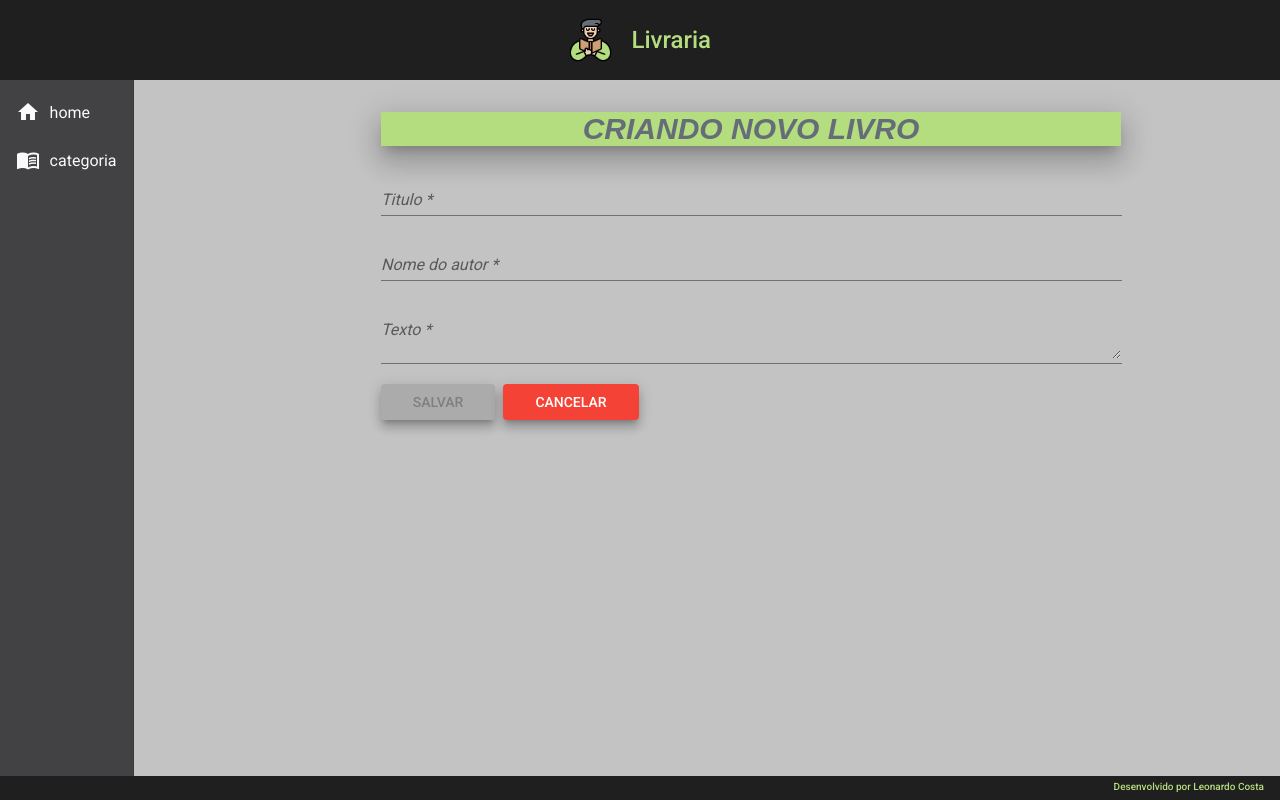
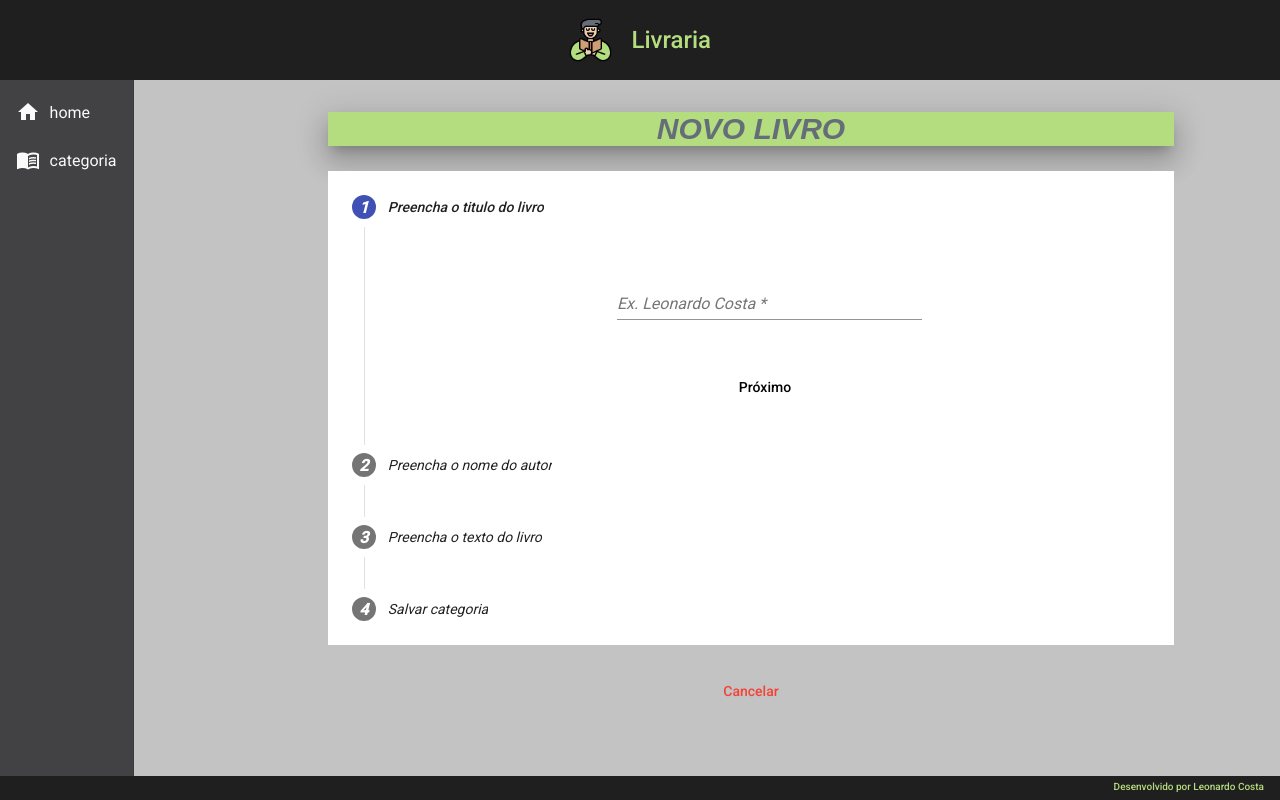
Before and after one commit to Dev-Leonardo-Costa/Livraria-front, an Angular app in the folder livraria-front/: page /categorias/1/livros/create in a window 1280 px wide. Built offline with nearby package versions, Linux system fonts and the light colour scheme.

Commit message:
refatoração no estilo das paginas

```diff
--- a/livraria-front/src/app/components/views/categoria/categoria-create/categoria-create.component.css
+++ b/livraria-front/src/app/components/views/categoria/categoria-create/categoria-create.component.css
@@ -17,10 +17,6 @@ h2{
     background-color: #B4DD7F;
 }
 
-.form{
-    width: 100%;
-}
-
 .buttons{
     width: 100%;
     text-align: start;
@@ -32,3 +28,19 @@ button{
     padding-right: 2rem;
     padding-left: 2rem;
 }
+
+.example-input-wrapper{
+    margin-top: 2rem;
+    color: #656D78;
+}
+
+.mat-form-field {
+    display: inline-block;
+    position: relative;
+    text-align: left;
+    width: 50%;
+}
+
+.buttonf{
+    width: 100%;
+}
--- a/livraria-front/src/app/components/views/categoria/categoria-create/categoria-create.component.html
+++ b/livraria-front/src/app/components/views/categoria/categoria-create/categoria-create.component.html
@@ -1,16 +1,15 @@
 <form>
-    <H2 class="mat-elevation-z17">CRIANDO NOVA CATEGORIA</H2>
-
+  <H2 class="mat-elevation-z17">NOVA CATEGORIA</H2>
     <mat-vertical-stepper [linear]="false" #stepper [animationDuration]="duration.value">
-        <mat-step [stepControl]="firstFormGroup">
+      <mat-step [stepControl]="firstFormGroup">
           <form [formGroup]="firstFormGroup">
             <ng-template matStepLabel>Preencha o nome da categoria</ng-template>
             <mat-form-field>
-                <input matInput [(ngModel)] ="categoria.nome" [formControl]="nome" required type="text" name="nome" placeholder="Ex. Computação">
+                <input class="input" matInput [(ngModel)] ="categoria.nome" [formControl]="nome" required type="text" name="nome" placeholder="Ex. Computação">
                 <mat-error *ngIf="nome.invalid">{{ getMessage() }}</mat-error>
             </mat-form-field>
-            <div>
-              <button class="mat-elevation-z8" mat-stroked-button color="accent" mat-button matStepperNext>Next</button>
+            <div class="example-label">
+              <button mat-button matStepperNext>Próximo</button>
             </div>
           </form>
         </mat-step>
@@ -21,24 +20,23 @@
                 <textarea matInput [(ngModel)]="categoria.descricao" [formControl]="descricao" required type="text" name="descricao" placeholder="Ex. Livros de Computação"></textarea>
                 <mat-error *ngIf="descricao.invalid">{{ getMessage() }}</mat-error>
             </mat-form-field>
-            <div class="button">
+            <div class="example-label">
+              <button mat-button matStepperNext>Próximo</button>
               <button mat-button matStepperPrevious>Voltar</button>
-              <button mat-button matStepperNext>Próximo</button>
             </div>
           </form>
         </mat-step>
         <mat-step>
           <ng-template matStepLabel>Salvar categoria</ng-template>
-            <div class="button">
-                <button (click)="salvar()" [disabled]="getMessage()" class="mat-elevation-z8" mat-raised-button color="primary" mat-button matStepperNext>Next</button>
-                <button mat-raised-button color="accent" matStepperPrevious>Voltar</button>
-                <button (click)="cancelar()" class="mat-elevation-z8" mat-raised-button color="warn">Cancelar</button>
+            <div class="example-label">
+                <button (click)="salvar()" [disabled]="getMessage()" mat-button color="primary" mat-button matStepperNext>Salvar</button>
+                <button mat-button  matStepperPrevious>Voltar</button>
             </div>
         </mat-step>
+        <div class="example-input-wrapper">
+          <label for="duration" style="color: #3F51B5;">Velocidade da animação</label>
+          <input id="duration" value="1300" type="number" min="0" step="100" #duration>
+        </div>
       </mat-vertical-stepper>
-
-      <div class="example-input-wrapper">
-        <label for="duration">Velocidade da animação</label>
-        <input id="duration" value="2000" type="number" min="0" step="100" #duration>
-      </div>
+      <button class="buttonf" (click)="cancelar()" mat-button color="warn">Cancelar</button>
 </form>
--- a/livraria-front/src/app/components/views/categoria/categoria-read/categoria-read.component.css
+++ b/livraria-front/src/app/components/views/categoria/categoria-read/categoria-read.component.css
@@ -23,7 +23,7 @@
 
 .table{
     width: 100%;
-    background: #424144;
+    background: white;
 }
 
 .edit{
@@ -33,15 +33,17 @@
 
 .delete{
     color:rgb(222, 54, 54);
-    margin-left: .5rem;
+    margin-left: .3rem;
 }
 
 .mat-header-cell {
-    color: white;
+    color: rgb(0, 0, 0);
+	font-size: 15px;
+    font-weight:bold;
 }
 
 .mat-cell, .mat-footer-cell {
-    color: white;
+    color: rgb(60, 60, 60);
 }
 
 .mat-header{
@@ -50,5 +52,9 @@
 
 .livros{
     color:#CF9E76;
-    margin-left: .5rem;
+    margin-left: .7rem;
 }
+
+.span{
+    margin-left: .1rem;
+}
--- a/livraria-front/src/app/components/views/categoria/categoria-read/categoria-read.component.html
+++ b/livraria-front/src/app/components/views/categoria/categoria-read/categoria-read.component.html
@@ -39,7 +39,7 @@
       </ng-container>
 
       <ng-container matColumnDef="acoes">
-        <th class="mat-header" mat-header-cell *matHeaderCellDef>AÇÕES</th>
+        <th class="mat-header" mat-header-cell *matHeaderCellDef><span class="span">AÇÕES</span></th>
         <td mat-cell *matCellDef="let row">
           <a class="edit" routerLink="update/{{ row.id }}">
             <i class="material-icons">edit</i>
@@ -47,6 +47,7 @@
           <a class="delete" routerLink="delete/{{ row.id }}">
             <i class="material-icons">delete</i>
           </a>
+
         </td>
       </ng-container>
 
--- a/livraria-front/src/app/components/views/livro/livro-create/livro-create.component.css
+++ b/livraria-front/src/app/components/views/livro/livro-create/livro-create.component.css
@@ -1,6 +1,6 @@
 form{
     text-align: center;
-    width: 70%;
+    width: 80%;
     margin: 2rem auto 0 auto;
     color: #000000;
     font-style: italic;
@@ -17,18 +17,30 @@ h2{
     background-color: #B4DD7F;
 }
 
-.form{
-    width: 100%;
-}
-
 .buttons{
-    margin: auto;
     width: 100%;
     text-align: start;
 }
 
 button{
+    margin-top: 1.8rem;
     margin-right: .5rem;
     padding-right: 2rem;
     padding-left: 2rem;
 }
+
+.example-input-wrapper{
+    margin-top: 2rem;
+    color: #656D78;
+}
+
+.mat-form-field {
+    display: inline-block;
+    position: relative;
+    text-align: left;
+    width: 50%;
+}
+
+.buttonf{
+    width: 100%;
+}
--- a/livraria-front/src/app/components/views/livro/livro-create/livro-create.component.html
+++ b/livraria-front/src/app/components/views/livro/livro-create/livro-create.component.html
@@ -1,29 +1,55 @@
 <form>
-    <H2 class="mat-elevation-z17">CRIANDO NOVO LIVRO</H2>
-
-    <mat-form-field class="form">
-        <mat-label>Titulo</mat-label>
-        <input matInput [(ngModel)]="livro.titulo" [formControl]="titulo" required type="text" name="titulo" placeholder="Ex. Spring boot com Angular 10" maxlength="100">
+    <H2 class="mat-elevation-z17">NOVO LIVRO</H2>
+          <mat-vertical-stepper [linear]="false" #stepper [animationDuration]="duration.value">
+            <mat-step [stepControl]="firstFormGroup">
+                <form [formGroup]="firstFormGroup">
+                  <ng-template matStepLabel>Preencha o titulo do livro</ng-template>
+                  <mat-form-field>
+                    <input matInput [(ngModel)]="livro.titulo" [formControl]="titulo" required type="text" name="titulo" placeholder="Ex. Leonardo Costa" maxlength="100">
                     <mat-error *ngIf="titulo.invalid">{{ getMessage() }}</mat-error>
                   </mat-form-field>
-
-    <mat-form-field class="form">
-        <mat-label>Nome do autor</mat-label>
-        <input matInput [(ngModel)]="livro.nome_autor" [formControl]="nome_autor" required type="text" name="nome_autor" placeholder="Ex. Leonardo Costa" maxlength="100">
+                  <div class="example-label">
+                    <button mat-button matStepperNext>Próximo</button>
+                  </div>
+                </form>
+              </mat-step>
+              <mat-step [stepControl]="firstFormGroup">
+                <form [formGroup]="firstFormGroup">
+                  <ng-template matStepLabel>Preencha o nome do autor</ng-template>
+                  <mat-form-field>
+                    <input matInput [(ngModel)]="livro.nome_autor" [formControl]="nome_autor" required type="text" name="nome_autor" placeholder="Ex. Uma sociedade ou um mundo inventado  " maxlength="100">
                     <mat-error *ngIf="nome_autor.invalid">{{ getMessage() }}</mat-error>
                   </mat-form-field>
-
-    <mat-form-field class="form">
-        <mat-label>Texto</mat-label>
-        <textarea matInput [(ngModel)]="livro.texto" [formControl]="texto" required type="text" name="texto" placeholder="Ex. Lorem ipsum" maxlength="2000000"></textarea>
+                  <div class="example-label">
+                    <button mat-button matStepperNext>Próximo</button>
+                    <button mat-button matStepperPrevious>Voltar</button>
+                  </div>
+                </form>
+              </mat-step>
+              <mat-step [stepControl]="secondFormGroup">
+                <form [formGroup]="secondFormGroup">
+                  <ng-template matStepLabel>Preencha o texto do livro</ng-template>
+                  <mat-form-field>
+                    <textarea matInput [(ngModel)]="livro.texto" [formControl]="texto" required type="text" name="texto" placeholder="Ex. Lorem ipsum" maxlength="100"></textarea>
                     <mat-error *ngIf="texto.invalid">{{ getMessage() }}</mat-error>
                   </mat-form-field>
-
-    <div class="buttons">
-        <button (click)="salvar()" [disabled]="getMessage()" class="mat-elevation-z8" mat-raised-button color="primary">SALVAR</button>
-        <button (click)="cancelar()" class="mat-elevation-z8" mat-raised-button color="warn">CANCELAR</button>
+                  <div class="example-label">
+                    <button mat-button matStepperNext>Próximo</button>
+                    <button mat-button matStepperPrevious>Voltar</button>
                   </div>
-
-
-
                 </form>
+              </mat-step>
+              <mat-step>
+                <ng-template matStepLabel>Salvar categoria</ng-template>
+                  <div class="example-label">
+                      <button (click)="salvar()" [disabled]="getMessage()" mat-button color="primary" mat-button matStepperNext>Salvar</button>
+                      <button mat-button  matStepperPrevious>Voltar</button>
+                  </div>
+              </mat-step>
+              <div class="example-input-wrapper">
+                <label for="duration" style="color: #3F51B5;">Velocidade da animação </label>
+                <input id="duration" value="1300" type="number" min="0" step="100" #duration>
+              </div>
+            </mat-vertical-stepper>
+            <button class="buttonf" (click)="cancelar()" mat-button color="warn">Cancelar</button>
+      </form>
--- a/livraria-front/src/app/components/views/livro/livro-create/livro-create.component.ts
+++ b/livraria-front/src/app/components/views/livro/livro-create/livro-create.component.ts
@@ -10,6 +10,10 @@ import { FormBuilder, FormControl, FormGroup, Validators } from "@angular/forms"
   styleUrls: ["./livro-create.component.css"],
 })
 export class LivroCreateComponent implements OnInit {
+
+  firstFormGroup: FormGroup = this._formBuilder.group({firstCtrl: ['']});
+  secondFormGroup: FormGroup = this._formBuilder.group({secondCtrl: ['']});
+
   id_cat: String = "";
 
   livro: Livro = {
@@ -27,6 +31,7 @@ export class LivroCreateComponent implements OnInit {
     private service: LivroService,
     private route: ActivatedRoute,
     private router: Router,
+    private _formBuilder: FormBuilder,
   ) {}
 
   ngOnInit(): void {
--- a/livraria-front/src/app/components/views/livro/livro-read-all/livro-read-all.component.html
+++ b/livraria-front/src/app/components/views/livro/livro-read-all/livro-read-all.component.html
@@ -1,6 +1,6 @@
 <div class="content">
     <div class="title">
-      <h2 class="mat-elevation-z17"><Label>LIVROS</Label></h2>
+      <h2 class="mat-elevation-z17"><Label>LIVRO</Label></h2>
     </div>
 
     <button class="mat-elevation-z8 button" (click)="navegarParaCriarUmNovoLivro()" mat-raised-button color="primary">
```
Lines whose indentation alone changed are shown as unchanged.
